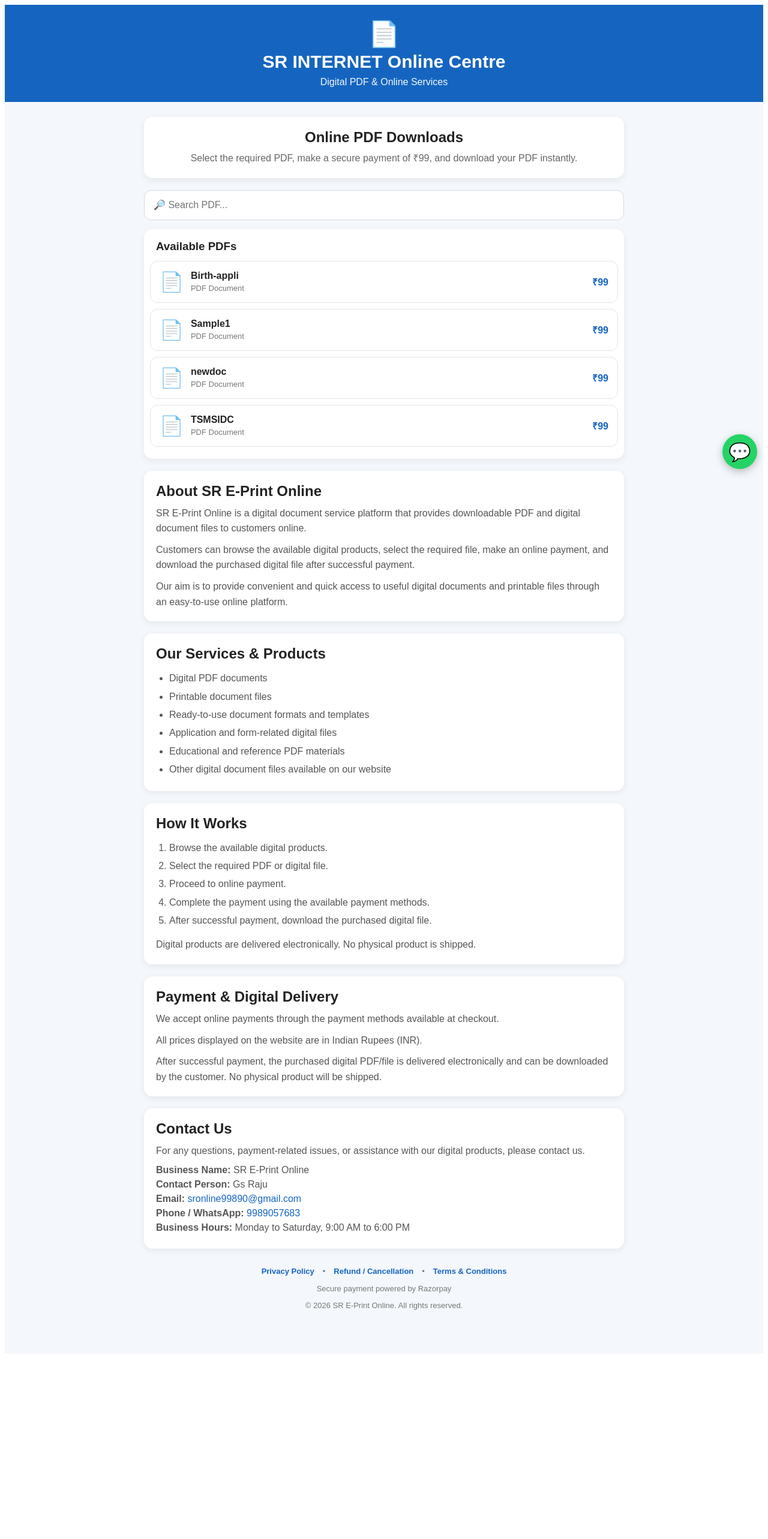
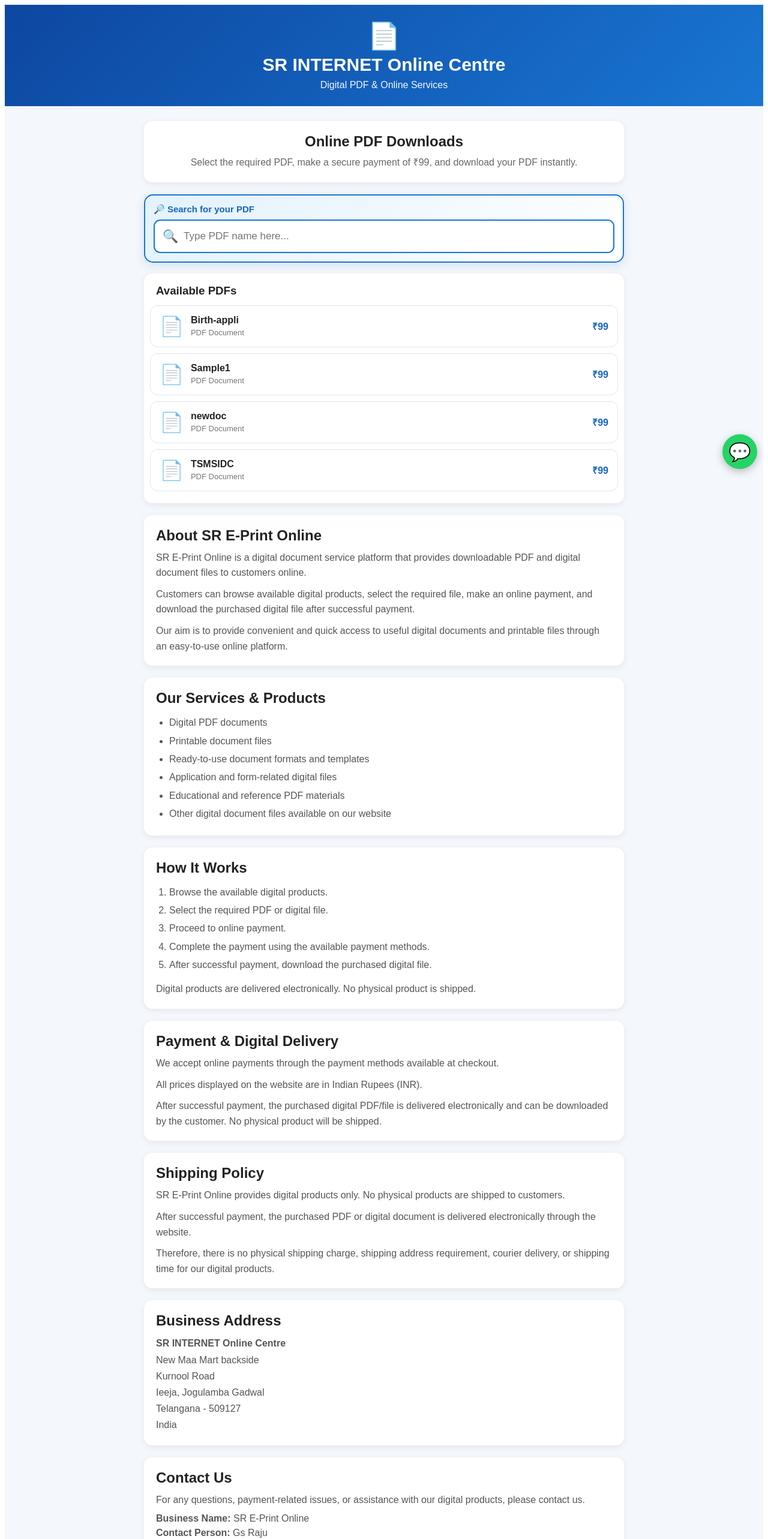
Before and after one commit to SrePrintOnlinework/Sr_ePrint-Online, a Next.js app: page / in a window 1280 px wide. Shown: the top 2566 px of the page at 60% size. Before the commit the page ends 2265 px from the top, so only its background shows below. Built offline with nearby package versions, Linux system fonts and the light colour scheme.

Commit message:
Refactor comments and improve code readability
Refactor comments for clarity and consistency throughout the payment processing logic. Update styles and structure for better readability and user experience.

```diff
--- a/app/page.js
+++ b/app/page.js
@@ -54,9 +54,6 @@ export default function Home() {
     downloadStartedRef.current = false;
 
     setLoading(true);
-
-    // IMPORTANT:
-    // Clear old success state before starting payment
     setSuccessMessage('');
     setPdfUrl('');
 
@@ -108,7 +105,7 @@ export default function Home() {
         );
       }
 
-      // RAZORPAY PUBLIC KEY
+      // PUBLIC KEY
       const razorpayKey =
         process.env.NEXT_PUBLIC_RAZORPAY_KEY_ID;
 
@@ -199,7 +196,10 @@ export default function Home() {
               );
             }
 
+            // --------------------------------
             // GET PDF
+            // --------------------------------
+
             const blob =
               await verifyRes.blob();
 
@@ -213,24 +213,23 @@ export default function Home() {
             }
 
             // --------------------------------
-            // PREVENT DUPLICATE DOWNLOAD
-            // --------------------------------
-
-            downloadStartedRef.current = true;
-
-            // --------------------------------
             // CREATE PDF URL
             // --------------------------------
 
             const url =
               window.URL.createObjectURL(
-                blob
+                new Blob(
+                  [blob],
+                  {
+                    type: 'application/pdf',
+                  }
+                )
               );
 
             setPdfUrl(url);
 
             // --------------------------------
-            // UNIQUE FILE NAME
+            // FILE NAME
             // --------------------------------
 
             const originalName =
@@ -262,8 +261,11 @@ export default function Home() {
               `${baseName}-payment-${response.razorpay_payment_id}${extension}`;
 
             // --------------------------------
-            // AUTOMATIC DOWNLOAD
+            // AUTO DOWNLOAD
             // --------------------------------
+
+            downloadStartedRef.current =
+              true;
 
             const link =
               document.createElement('a');
@@ -287,7 +289,7 @@ export default function Home() {
             );
 
             // --------------------------------
-            // SUCCESS MESSAGE
+            // SUCCESS
             // --------------------------------
 
             setSuccessMessage(
@@ -306,6 +308,7 @@ export default function Home() {
             alert(
               'Payment was received, but PDF download failed. Please contact support.'
             );
+
           } finally {
             setLoading(false);
             paymentStartedRef.current =
@@ -313,19 +316,28 @@ export default function Home() {
           }
         },
 
+        // --------------------------------
         // CUSTOMER DETAILS
+        // --------------------------------
+
         prefill: {
           name: '',
           email: '',
           contact: '',
         },
 
+        // --------------------------------
         // THEME
+        // --------------------------------
+
         theme: {
           color: '#1565c0',
         },
 
-        // PAYMENT WINDOW CLOSED
+        // --------------------------------
+        // CLOSE PAYMENT WINDOW
+        // --------------------------------
+
         modal: {
           ondismiss: function () {
             setLoading(false);
@@ -335,11 +347,17 @@ export default function Home() {
         },
       };
 
+      // ------------------------------------
       // OPEN RAZORPAY
+      // ------------------------------------
+
       const razorpay =
         new window.Razorpay(options);
 
+      // ------------------------------------
       // PAYMENT FAILED
+      // ------------------------------------
+
       razorpay.on(
         'payment.failed',
         function (response) {
@@ -411,13 +429,16 @@ export default function Home() {
       }}
     >
 
-      {/* HEADER */}
+      {/* ------------------------------------
+          HEADER
+          ------------------------------------ */}
 
       <header
         style={{
-          background: '#1565c0',
+          background:
+            'linear-gradient(135deg, #0d47a1, #1976d2)',
           color: 'white',
-          padding: '24px 15px',
+          padding: '26px 15px',
           textAlign: 'center',
         }}
       >
@@ -429,7 +450,7 @@ export default function Home() {
         >
           <div
             style={{
-              fontSize: '42px',
+              fontSize: '44px',
             }}
           >
             📄
@@ -456,7 +477,9 @@ export default function Home() {
         </div>
       </header>
 
-      {/* MAIN */}
+      {/* ------------------------------------
+          MAIN
+          ------------------------------------ */}
 
       <section
         style={{
@@ -466,47 +489,63 @@ export default function Home() {
         }}
       >
 
-        {/* SUCCESS MESSAGE */}
+        {/* ------------------------------------
+            SUCCESS MESSAGE
+            ------------------------------------ */}
 
-        {successMessage && (
+        {successMessage && pdfUrl && (
           <div
             style={{
-              background: '#e8f5e9',
-              border: '1px solid #81c784',
+              background:
+                'linear-gradient(135deg, #e8f5e9, #f1fff3)',
+              border:
+                '2px solid #66bb6a',
               color: '#2e7d32',
-              padding: '15px',
-              borderRadius: '12px',
+              padding: '18px',
+              borderRadius: '14px',
               marginBottom: '20px',
               textAlign: 'center',
               fontWeight: 'bold',
               lineHeight: 1.5,
+              boxShadow:
+                '0 4px 12px rgba(46,125,50,0.12)',
+            }}
+          >
+            <div
+              style={{
+                fontSize: '16px',
               }}
             >
               {successMessage}
+            </div>
 
-            {pdfUrl && (
             <a
               href={pdfUrl}
               target="_blank"
               rel="noopener noreferrer"
               style={{
                 display: 'block',
-                  marginTop: '12px',
-                  padding: '13px',
-                  background: '#2e7d32',
+                marginTop: '13px',
+                padding: '15px',
+                background:
+                  'linear-gradient(135deg, #2e7d32, #43a047)',
                 color: 'white',
                 borderRadius: '10px',
                 textDecoration: 'none',
                 fontWeight: 'bold',
+                fontSize: '17px',
+                boxShadow:
+                  '0 3px 8px rgba(0,0,0,0.18)',
               }}
             >
               📄 Open PDF
             </a>
-            )}
           </div>
         )}
 
-        {/* INTRO */}
+        {/* ------------------------------------
+            INTRO
+            ------------------------------------ */}
 
         <div
           style={{
@@ -541,11 +580,55 @@ export default function Home() {
           </p>
         </div>
 
-        {/* SEARCH */}
+        {/* ------------------------------------
+            HIGHLIGHTED SEARCH
+            ------------------------------------ */}
+
+        <div
+          style={{
+            background:
+              'linear-gradient(135deg, #e3f2fd, #ffffff)',
+            border:
+              '2px solid #1976d2',
+            borderRadius: '15px',
+            padding: '14px',
+            marginBottom: '18px',
+            boxShadow:
+              '0 4px 15px rgba(21,101,192,0.15)',
+          }}
+        >
+          <div
+            style={{
+              fontWeight: 'bold',
+              color: '#1565c0',
+              marginBottom: '8px',
+              fontSize: '15px',
+            }}
+          >
+            🔎 Search for your PDF
+          </div>
+
+          <div
+            style={{
+              position: 'relative',
+            }}
+          >
+            <span
+              style={{
+                position: 'absolute',
+                left: '15px',
+                top: '50%',
+                transform:
+                  'translateY(-50%)',
+                fontSize: '21px',
+              }}
+            >
+              🔍
+            </span>
 
             <input
               type="text"
-          placeholder="🔎 Search PDF..."
+              placeholder="Type PDF name here..."
               value={search}
               onChange={(e) =>
                 setSearch(e.target.value)
@@ -553,17 +636,26 @@ export default function Home() {
               style={{
                 width: '100%',
                 boxSizing: 'border-box',
-            padding: '15px',
-            fontSize: '16px',
-            border: '1px solid #d5dbe3',
-            borderRadius: '12px',
+                padding:
+                  '16px 16px 16px 48px',
+                fontSize: '17px',
+                fontWeight: '500',
+                border:
+                  '2px solid #1976d2',
+                borderRadius: '11px',
                 outline: 'none',
-            marginBottom: '15px',
                 background: 'white',
+                color: '#222',
+                boxShadow:
+                  'inset 0 1px 4px rgba(0,0,0,0.06)',
               }}
             />
+          </div>
+        </div>
 
-        {/* PDF LIST */}
+        {/* ------------------------------------
+            PDF LIST
+            ------------------------------------ */}
 
         <div
           style={{
@@ -633,7 +725,6 @@ export default function Home() {
                     transition: '0.2s',
                   }}
                 >
-
                   <div
                     style={{
                       display: 'flex',
@@ -641,7 +732,6 @@ export default function Home() {
                       gap: '12px',
                     }}
                   >
-
                     <div
                       style={{
                         fontSize: '32px',
@@ -684,16 +774,16 @@ export default function Home() {
                     >
                       ₹99
                     </div>
-
                   </div>
                 </div>
               )
             )
-
           )}
         </div>
 
-        {/* SELECTED PDF */}
+        {/* ------------------------------------
+            SELECTED PDF
+            ------------------------------------ */}
 
         {selectedPdf && (
           <div
@@ -708,7 +798,6 @@ export default function Home() {
                 '0 3px 12px rgba(0,0,0,0.07)',
             }}
           >
-
             <div
               style={{
                 color: '#555',
@@ -750,7 +839,7 @@ export default function Home() {
                 background:
                   loading
                     ? '#999'
-                    : '#1565c0',
+                    : 'linear-gradient(135deg, #1565c0, #1976d2)',
 
                 color: 'white',
                 fontSize: '17px',
@@ -763,17 +852,21 @@ export default function Home() {
 
                 opacity:
                   loading ? 0.8 : 1,
+
+                boxShadow:
+                  '0 4px 10px rgba(21,101,192,0.25)',
               }}
             >
               {loading
                 ? '⏳ Processing Payment...'
                 : '💳 Pay ₹99 & Download PDF'}
             </button>
-
           </div>
         )}
 
-        {/* ABOUT */}
+        {/* ------------------------------------
+            ABOUT
+            ------------------------------------ */}
 
         <div
           style={{
@@ -815,12 +908,11 @@ export default function Home() {
               lineHeight: 1.6,
             }}
           >
-            Customers can browse the
-            available digital products,
-            select the required file,
-            make an online payment, and
-            download the purchased digital
-            file after successful payment.
+            Customers can browse available
+            digital products, select the
+            required file, make an online
+            payment, and download the purchased
+            digital file after successful payment.
           </p>
 
           <p
@@ -831,14 +923,15 @@ export default function Home() {
             }}
           >
             Our aim is to provide convenient
-            and quick access to useful
-            digital documents and printable
-            files through an easy-to-use
-            online platform.
+            and quick access to useful digital
+            documents and printable files through
+            an easy-to-use online platform.
           </p>
         </div>
 
-        {/* SERVICES */}
+        {/* ------------------------------------
+            SERVICES
+            ------------------------------------ */}
 
         <div
           style={{
@@ -876,7 +969,9 @@ export default function Home() {
           </ul>
         </div>
 
-        {/* HOW IT WORKS */}
+        {/* ------------------------------------
+            HOW IT WORKS
+            ------------------------------------ */}
 
         <div
           style={{
@@ -924,7 +1019,9 @@ export default function Home() {
           </p>
         </div>
 
-        {/* PAYMENT & DELIVERY */}
+        {/* ------------------------------------
+            PAYMENT & DELIVERY
+            ------------------------------------ */}
 
         <div
           style={{
@@ -981,7 +1078,116 @@ export default function Home() {
           </p>
         </div>
 
-        {/* CONTACT */}
+        {/* ------------------------------------
+            SHIPPING POLICY
+            ------------------------------------ */}
+
+        <div
+          style={{
+            background: 'white',
+            padding: '20px',
+            borderRadius: '14px',
+            marginBottom: '20px',
+            boxShadow:
+              '0 3px 12px rgba(0,0,0,0.07)',
+          }}
+        >
+          <h2
+            style={{
+              margin: '0 0 10px',
+              color: '#222',
+            }}
+          >
+            Shipping Policy
+          </h2>
+
+          <p
+            style={{
+              margin: '0 0 10px',
+              color: '#555',
+              lineHeight: 1.6,
+            }}
+          >
+            SR E-Print Online provides digital
+            products only. No physical products
+            are shipped to customers.
+          </p>
+
+          <p
+            style={{
+              margin: '0 0 10px',
+              color: '#555',
+              lineHeight: 1.6,
+            }}
+          >
+            After successful payment, the purchased
+            PDF or digital document is delivered
+            electronically through the website.
+          </p>
+
+          <p
+            style={{
+              margin: 0,
+              color: '#555',
+              lineHeight: 1.6,
+            }}
+          >
+            Therefore, there is no physical shipping
+            charge, shipping address requirement,
+            courier delivery, or shipping time for
+            our digital products.
+          </p>
+        </div>
+
+        {/* ------------------------------------
+            BUSINESS ADDRESS
+            ------------------------------------ */}
+
+        <div
+          style={{
+            background: 'white',
+            padding: '20px',
+            borderRadius: '14px',
+            marginBottom: '20px',
+            boxShadow:
+              '0 3px 12px rgba(0,0,0,0.07)',
+          }}
+        >
+          <h2
+            style={{
+              margin: '0 0 10px',
+              color: '#222',
+            }}
+          >
+            Business Address
+          </h2>
+
+          <p
+            style={{
+              margin: 0,
+              color: '#555',
+              lineHeight: 1.7,
+            }}
+          >
+            <strong>
+              SR INTERNET Online Centre
+            </strong>
+            <br />
+            New Maa Mart backside
+            <br />
+            Kurnool Road
+            <br />
+            Ieeja, Jogulamba Gadwal
+            <br />
+            Telangana - 509127
+            <br />
+            India
+          </p>
+        </div>
+
+        {/* ------------------------------------
+            CONTACT
+            ------------------------------------ */}
 
         <div
           style={{
@@ -1014,17 +1220,32 @@ export default function Home() {
             products, please contact us.
           </p>
 
-          <p style={{ margin: '6px 0', color: '#555' }}>
+          <p
+            style={{
+              margin: '6px 0',
+              color: '#555',
+            }}
+          >
             <strong>Business Name:</strong>{' '}
             SR E-Print Online
           </p>
 
-          <p style={{ margin: '6px 0', color: '#555' }}>
+          <p
+            style={{
+              margin: '6px 0',
+              color: '#555',
+            }}
+          >
             <strong>Contact Person:</strong>{' '}
             Gs Raju
           </p>
 
-          <p style={{ margin: '6px 0', color: '#555' }}>
+          <p
+            style={{
+              margin: '6px 0',
+              color: '#555',
+            }}
+          >
             <strong>Email:</strong>{' '}
             <a
               href="mailto:sronline99890@gmail.com"
@@ -1037,7 +1258,12 @@ export default function Home() {
             </a>
           </p>
 
-          <p style={{ margin: '6px 0', color: '#555' }}>
+          <p
+            style={{
+              margin: '6px 0',
+              color: '#555',
+            }}
+          >
             <strong>Phone / WhatsApp:</strong>{' '}
             <a
               href="tel:+919989057683"
@@ -1050,13 +1276,20 @@ export default function Home() {
             </a>
           </p>
 
-          <p style={{ margin: '6px 0', color: '#555' }}>
+          <p
+            style={{
+              margin: '6px 0',
+              color: '#555',
+            }}
+          >
             <strong>Business Hours:</strong>{' '}
             Monday to Saturday, 9:00 AM to 6:00 PM
           </p>
         </div>
 
-        {/* FOOTER */}
+        {/* ------------------------------------
+            FOOTER
+            ------------------------------------ */}
 
         <footer
           style={{
@@ -1127,7 +1360,7 @@ export default function Home() {
       </section>
 
       {/* ------------------------------------
-          FLOATING WHATSAPP HELP BUTTON
+          WHATSAPP
           ------------------------------------ */}
 
       <a
```
Lines whose indentation alone changed are shown as unchanged.
